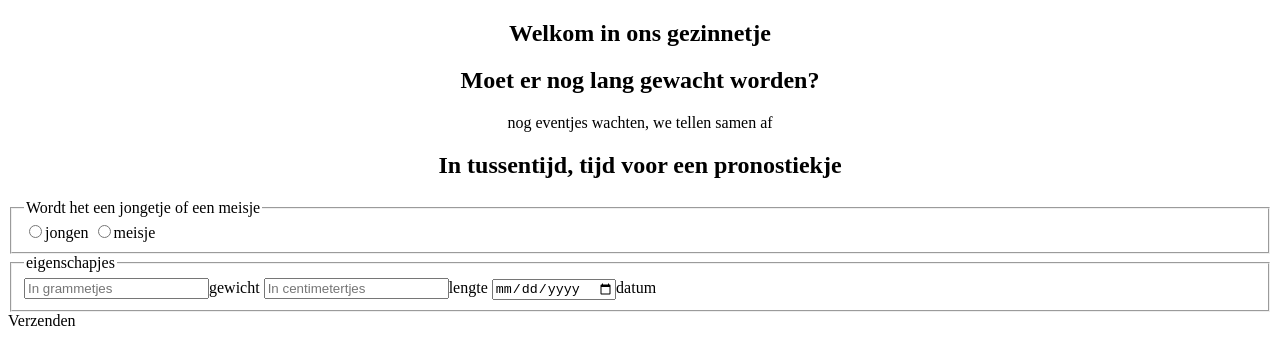
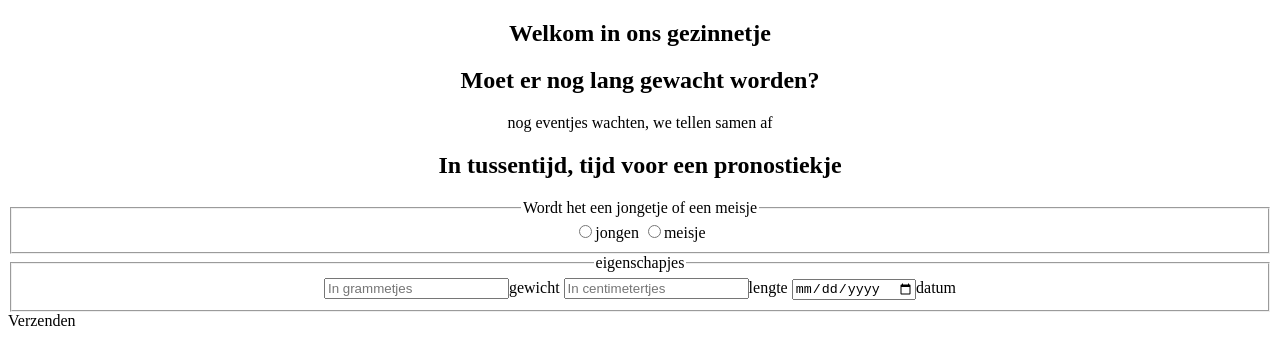
Before and after one commit to Kroko-90/Miracle, a plain HTML site: page Index.html in a window 1280 px wide. Drawn offline with Linux system fonts and the light colour scheme.

Commit message:
Index.html

```diff
--- a/Index.html
+++ b/Index.html
@@ -7,6 +7,7 @@
         h1{text-align: center;}
         h2{text-align: center;}
         p{text-align: center;}
+        fieldset{text-align: center;}
     </style>
 </head>
 <body>
```
